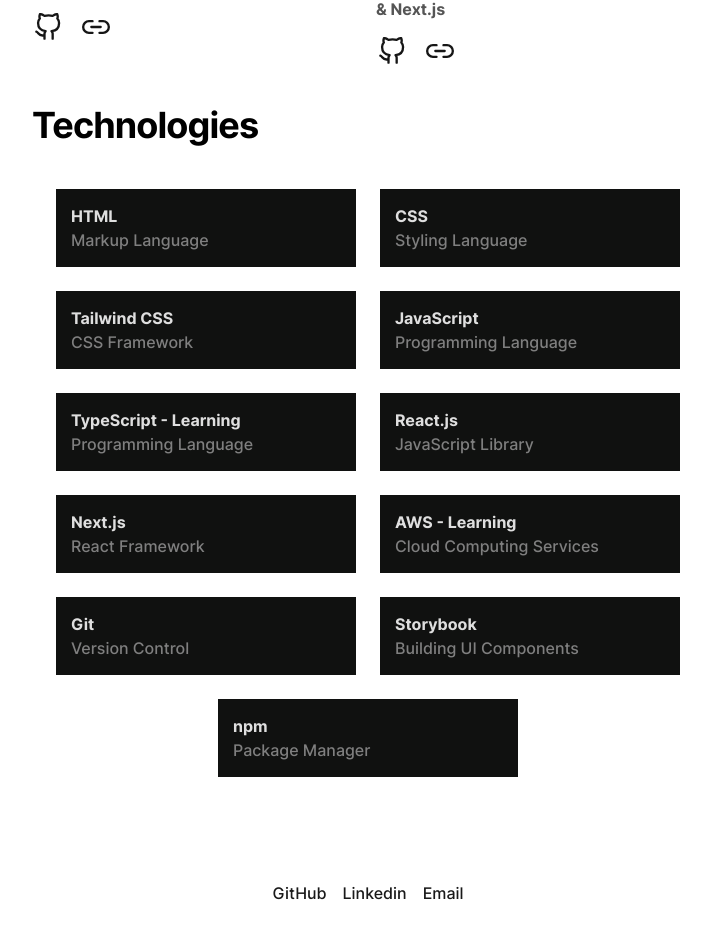
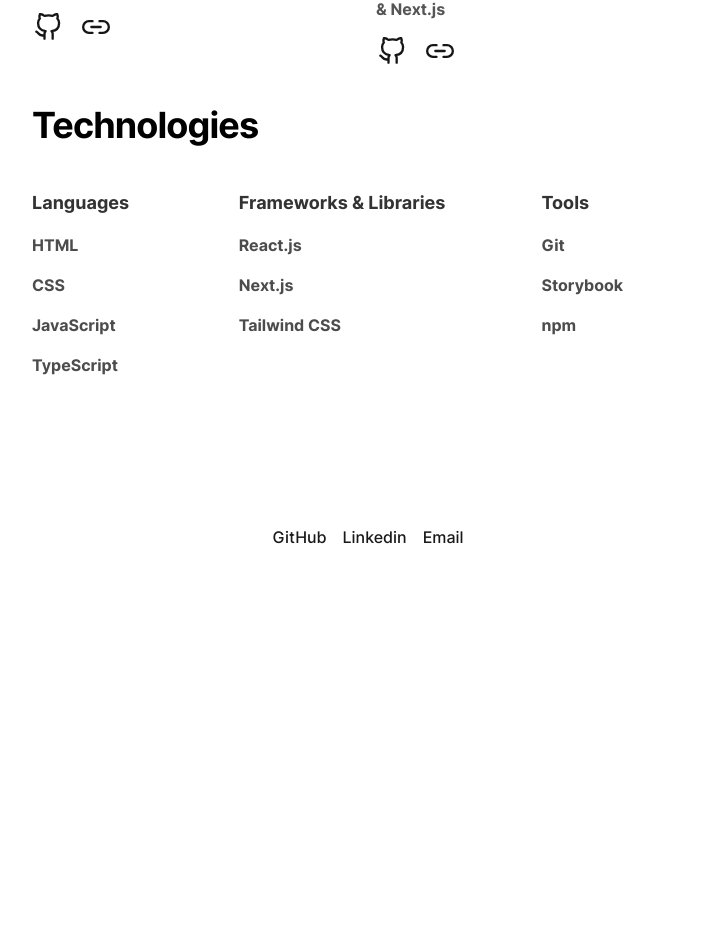
Before and after one commit to r1/jacklatimer.dev, a Next.js app: page / in a window 1280 px wide. Shown: the part 970-1907 px from the top of the page, without its empty margins (272-983 px from the left). After the commit the page ends 1551 px from the top, so only its background shows below. Built offline with nearby package versions, Linux system fonts and the light colour scheme.

Commit message:
done(technologies): updated layout

```diff
--- a/components/Home/HomePage.tsx
+++ b/components/Home/HomePage.tsx
@@ -10,7 +10,7 @@ export default function HomePage() {
             Jack Latimer - Frontend Developer
           </h1>
         </div>
-        <h2 className="text-gray-700 mb-12 text-lg pt-0 lg:pt-4 md:pt-0 pl-4 lg:pl-0 md:pl-4">
+        <h2 className="text-gray-700 pr-10 md:pr-0 mb-12 sm:text-lg text-md pt-0 lg:pt-4 md:pt-0 pl-4 lg:pl-0 md:pl-4">
           Currently working on{" "}
           <a
             href="https://bedrck.co"
@@ -19,9 +19,9 @@ export default function HomePage() {
             className="text-gray-900 ud"
           >
             Bedrock
-          </a>{" "}
-          as the sole maintainer. My future career goals are collaborating and
-          helping build beautiful UI for the web.
+          </a>
+          . My future career goals are collaborating and helping build beautiful
+          UI for the web.
         </h2>
         <Projects />
         <Skills />
--- /dev/null
+++ b/components/Now/Now.tsx
@@ -0,0 +1,68 @@
+export default function Now() {
+  return (
+    <>
+      <div className="flex flex-col items-start max-w-2xl mx-auto mb-16">
+        <div className="p-4 md:p-4 lg:p-0">
+          <h1 className="text-black text-3xl tracking-tight md:text-4xl Inter-Bold">
+            Now
+          </h1>
+          <h2 className="text-gray-700 text-xl tracking-tight Inter-Bold mt-4">
+            Things I&apos;m working on or interested in doing.
+          </h2>
+        </div>
+        <ul className="pl-4 pr-4">
+          <li className="text-gray-700 mb-2 text-lg pt-0 lg:pt-8 md:pt-0 pl-4 lg:pl-0 md:pl-4">
+            - Building the UI for{" "}
+            <a
+              href="https://bedrck.co"
+              target="_blank"
+              rel="noopener noreferrer"
+              className="text-black ud"
+            >
+              Bedrock
+            </a>{" "}
+          </li>
+          <li className="text-gray-700 mb-2 text-lg pl-4 lg:pl-0 md:pl-4">
+            - Learning some Vue.js
+          </li>
+          <li className="text-gray-700 mb-2 text-lg pl-4 lg:pl-0 md:pl-4">
+            - Getting{" "}
+            <a
+              href="https://cssbuttons.app"
+              target="_blank"
+              rel="noopener noreferrer"
+              className="text-black ud"
+            >
+              cssbuttons.app
+            </a>{" "}
+            to 100 buttons
+          </li>
+          <li className="text-gray-700 mb-2 text-lg pl-4 lg:pl-0 md:pl-4">
+            - Learning TypeScript & AWS
+          </li>
+          <li className="text-gray-700 mb-2 text-lg pl-4 lg:pl-0 md:pl-4">
+            - Strengthening my fundamental CSS skills (layouts, responsiveness,
+            etc)
+          </li>
+          <li className="text-gray-700 mb-2 text-lg pl-4 lg:pl-0 md:pl-4">
+            - Learning Framer Motion
+          </li>
+          <li className="text-gray-700 mb-2 text-lg pl-4 lg:pl-0 md:pl-4">
+            - Reading more books - currently reading{" "}
+            <a
+              href="https://www.amazon.co.uk/Infinite-Machine-Crypto-hackers-Building-Internet-ebook/dp/B07X8HS2WC"
+              target="_blank"
+              rel="noopener noreferrer"
+              className="text-black ud"
+            >
+              The Infinite Machine
+            </a>{" "}
+          </li>
+        </ul>
+        <h2 className="text-gray-700 text-md tracking-tight mt-8 italic">
+          Last updated 17/03/22
+        </h2>
+      </div>
+    </>
+  );
+}
--- a/components/Skills/SkillList.tsx
+++ /dev/null
@@ -1,46 +0,0 @@
-export const skills = [
-  {
-    category: "Markup Language",
-    name: "HTML",
-  },
-  {
-    category: "Styling Language",
-    name: "CSS",
-  },
-  {
-    category: "CSS Framework",
-    name: "Tailwind CSS",
-  },
-  {
-    category: "Programming Language",
-    name: "JavaScript",
-  },
-  {
-    category: "Programming Language",
-    name: "TypeScript - Learning",
-  },
-  {
-    category: "JavaScript Library",
-    name: "React.js",
-  },
-  {
-    category: "React Framework",
-    name: "Next.js",
-  },
-  {
-    category: "Cloud Computing Services",
-    name: "AWS - Learning",
-  },
-  {
-    category: "Version Control",
-    name: "Git",
-  },
-  {
-    category: "Building UI Components",
-    name: "Storybook",
-  },
-  {
-    category: "Package Manager",
-    name: "npm",
-  },
-];
--- a/components/Skills/Skills.tsx
+++ b/components/Skills/Skills.tsx
@@ -1,46 +1,32 @@
-
-import Grid from "@material-ui/core/Grid";
-import { skills } from "./SkillList";
+/* eslint-disable @next/next/no-html-link-for-pages */
 
 function Skills() {
   return (
     <section className="mb-10 mt-10">
-      <h3 className="text-black text-3xl tracking-tight md:text-4xl sm:mb-11 mb-6 p-4 md:p-4 lg:p-0">
+      <h3 className="text-black text-3xl tracking-tight md:text-4xl lg:mb-11 mb-1 p-4 md:p-4 lg:p-0">
         Technologies
       </h3>
-      <Grid
-        direction="column"
-        justify="center"
-        alignItems="center"
-        container
-        spacing={3}
-      >
-        <Grid container item justify="center" alignItems="center" spacing={3}>
-          {skills.map((i) => {
-            return (
-              <Grid item key="x">
-                <div
-                  style={{
-                    width: "300px",
-                    maxHeight: "20rem",
-                    padding: "15px",
-                    background: "#101110",
-                  }}
-                >
-                  <Grid container direction="row" spacing={2}>
-                    <Grid item>
-                      <h2 className="text-gray-300">{i.name}</h2>
-                      <h3 className="text-gray-500 Inter-Medium">
-                        {i.category}
-                      </h3>
-                    </Grid>
-                  </Grid>
-                </div>
-              </Grid>
-            );
-          })}
-        </Grid>
-      </Grid>
+      <div className="w-full grid grid-cols-1 gap-26 pb-16 sm:grid-cols-3 sm:mb-11 mb-6 p-4 md:p-4 lg:p-0">
+        <div className="flex flex-col space-y-4">
+          <h2 className="text-gray-800 text-lg">Languages</h2>
+          <h3 className="text-gray-700">HTML</h3>
+          <h3 className="text-gray-700">CSS</h3>
+          <h3 className="text-gray-700">JavaScript</h3>
+          <h3 className="text-gray-700">TypeScript</h3>
+        </div>
+        <div className="flex flex-col space-y-4 pt-12 sm:pt-0">
+          <h2 className="text-gray-800 text-lg">Frameworks & Libraries</h2>
+          <h3 className="text-gray-700">React.js</h3>
+          <h3 className="text-gray-700">Next.js</h3>
+          <h3 className="text-gray-700">Tailwind CSS</h3>
+        </div>
+        <div className="flex flex-col space-y-4 pl-0 sm:pl-24 pt-12 sm:pt-0">
+          <h2 className="text-gray-800 text-lg">Tools</h2>
+          <h3 className="text-gray-700">Git</h3>
+          <h3 className="text-gray-700">Storybook</h3>
+          <h3 className="text-gray-700">npm</h3>
+        </div>
+      </div>
     </section>
   );
 }
--- a/components/Work/Projects.tsx
+++ b/components/Work/Projects.tsx
@@ -4,7 +4,7 @@ import { Work } from "./Work";
 export default function Project() {
   return (
     <>
-      <h2 className="text-black text-3xl tracking-tight md:text-4xl sm:mb-11 mb-0 p-4 md:p-4 lg:p-0">
+      <h2 className="text-black text-3xl tracking-tight md:text-4xl lg:mb-11 mb-1 p-4 md:p-4 lg:p-0">
         Work
       </h2>
       <div className="grid gap-6 grid-cols-1 sm:grid-cols-2 p-4 md:p-4 lg:p-0">
--- a/pages/now.tsx
+++ b/pages/now.tsx
@@ -4,6 +4,7 @@ import Header from "@/components/Header";
 import { NextSeo } from "next-seo";
 import LayoutGA from "@/components/LayoutGA";
 import Footer from "@/components/Footer";
+import Now from "@/components/Now/Now"
 
 export default function Work() {
   return (
@@ -17,72 +18,7 @@ export default function Work() {
       </Head>
       <NextSeo title="Now" description="What I'm working on now." />
       <Header />
-      <div className="flex flex-col items-start max-w-2xl mx-auto mb-16">
-        <div className="p-4 md:p-4 lg:p-0">
-          <h1 className="text-black text-3xl tracking-tight md:text-4xl Inter-Bold">
-            Now
-          </h1>
-          <h2 className="text-gray-700 text-xl tracking-tight Inter-Bold mt-4">
-            Things I&apos;m working on or interested in doing.
-          </h2>
-        </div>
-        <ul className="pl-4">
-          <li className="text-gray-700 mb-2 text-lg pt-0 lg:pt-8 md:pt-0 pl-4 lg:pl-0 md:pl-4">
-            - Building the UI for{" "}
-            <a
-              href="https://bedrck.co"
-              target="_blank"
-              rel="noopener noreferrer"
-              className="text-black ud"
-            >
-              Bedrock
-            </a>{" "}
-          </li>
-          <li className="text-gray-700 mb-2 text-lg pl-4 lg:pl-0 md:pl-4">
-            - Getting{" "}
-            <a
-              href="https://cssbuttons.app"
-              target="_blank"
-              rel="noopener noreferrer"
-              className="text-black ud"
-            >
-              cssbuttons.app
-            </a>{" "}
-            to 100 buttons
-          </li>
-          <li className="text-gray-700 mb-2 text-lg pl-4 lg:pl-0 md:pl-4">
-            - Learn TypeScript & AWS
-          </li>
-          <li className="text-gray-700 mb-2 text-lg pl-4 lg:pl-0 md:pl-4">
-            - Strengthening my fundamental CSS skills (layouts, responsiveness,
-            etc)
-          </li>
-          <li className="text-gray-700 mb-2 text-lg pl-4 lg:pl-0 md:pl-4">
-            - Learn Framer Motion
-          </li>
-          <li className="text-gray-700 mb-2 text-lg pl-4 lg:pl-0 md:pl-4">
-            - Reading more books - currently reading{" "}
-            <a
-              href="https://www.amazon.co.uk/Infinite-Machine-Crypto-hackers-Building-Internet-ebook/dp/B07X8HS2WC"
-              target="_blank"
-              rel="noopener noreferrer"
-              className="text-black ud"
-            >
-              The Infinite Machine
-            </a>{" "}
-          </li>
-          <li className="text-gray-700 mb-2 text-lg pl-4 lg:pl-0 md:pl-4">
-            - Get started on a Ring clone with ecommerce functionality
-          </li>
-          <li className="text-gray-700 mb-2 text-lg pl-4 lg:pl-0 md:pl-4">
-            - Get started on a task management app
-          </li>
-          <li className="text-gray-700 mb-2 text-lg pl-4 lg:pl-0 md:pl-4"></li>
-        </ul>
-        <h2 className="text-gray-700 text-md tracking-tight mt-8 italic">
-          Last updated 1/03/22
-        </h2>
-      </div>
+      <Now />
     </LayoutGA>
   );
 }
```
Also changed, not shown: 1 other file (tests, documents, lock files or other folders).
